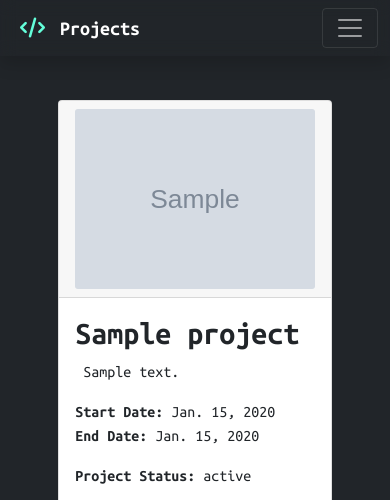
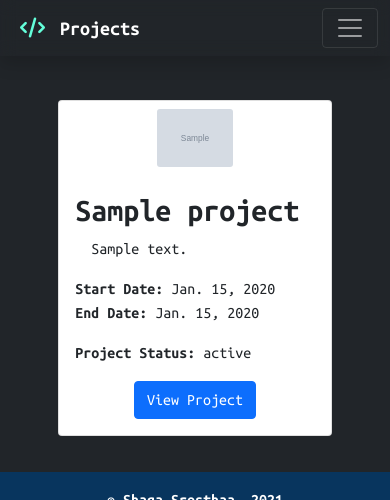
Before and after one commit to Shagasresthaa/portfoliosite, a Django app: page /projects/ in a window 390 px wide; the page is wider, and only the part inside the window is pictured. Shown: the top 500 px of that part. Run offline with Django 3.2, Linux system fonts and the light colour scheme; tables that the repository leaves empty hold one stand-in row (values such as "Sample post"); grey boxes marked "Sample" are stand-in pictures; parts of the project's set-up code (start-up, migrations or seed data) failed here and were passed over; some libraries are stand-ins or nearby versions; grey boxes are pictures that could not be loaded.

Commit message:
projects models fix

```diff
--- a/projects/models.py
+++ b/projects/models.py
@@ -1,4 +1,5 @@
 from django.db import models
+from django_resized import ResizedImageField
 
 # Create your models here.
 
@@ -9,7 +10,7 @@ class projectsList(models.Model):
     start_date = models.DateField()
     end_date = models.DateField()
     status = models.CharField(max_length=10)
-    img = models.ImageField(default='default.jpg',upload_to='project_pics')
+    img = ResizedImageField(size=[800, 800], upload_to='project_pics', default='default.jpg', quality=75, force_format='JPEG')
     url = models.URLField()
 
     class Meta:
--- a/projects/static/projects/projects.css
+++ b/projects/static/projects/projects.css
@@ -42,7 +42,10 @@
     }
 
     .card-header {
-        width: 100%;
+        margin-left: auto;
+        margin-right: auto;
+        border: none;
+        background: white;
     }
 
     .btnhldr {
--- a/projects/templates/projects/projects.html
+++ b/projects/templates/projects/projects.html
@@ -23,7 +23,7 @@
           </div>
           <div class="card-body">
             <h5 class="card-title"><b class="headingPr">{{ project.name }}</b></h5>
-            <p class="card-text">&nbsp;{{ project.description }}</p>
+            <p class="card-text">&nbsp;&nbsp;{{ project.description }}</p>
             <p class="Date"><b>Start Date:</b> {{project.start_date}}<br><b>End Date:</b> {{project.end_date}}</p>
             <p class="sttxt"><b>Project Status:</b> {{project.status}}</p>
             <div class="btnhldr">
--- a/requirements.txt
+++ b/requirements.txt
@@ -2,6 +2,7 @@ asgiref==3.4.1
 boto3==1.18.39
 botocore==1.21.39
 Django==3.2.7
+django-resized==0.3.11
 django-storages==1.11.1
 jmespath==0.10.0
 Pillow==8.3.2
```
Also changed, not shown: projects/migrations/0004_alter_projectslist_img.py (added), projects/migrations/0005_alter_projectslist_img.py (added), projects/migrations/0006_alter_projectslist_img.py (added), projects/migrations/0007_alter_projectslist_img.py (added), projects/migrations/0008_alter_projectslist_img.py (added), projects/migrations/0009_alter_projectslist_img.py (added).
